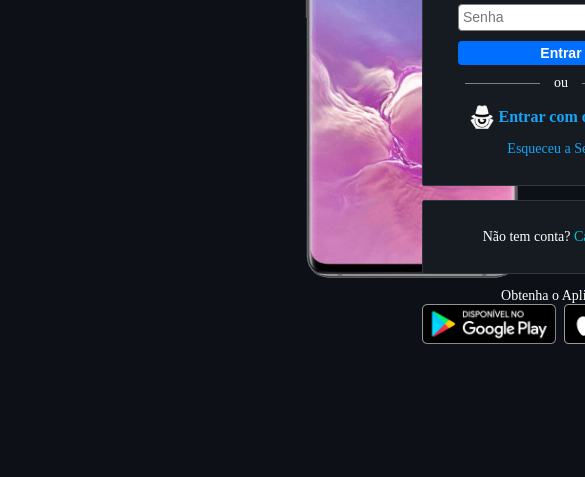
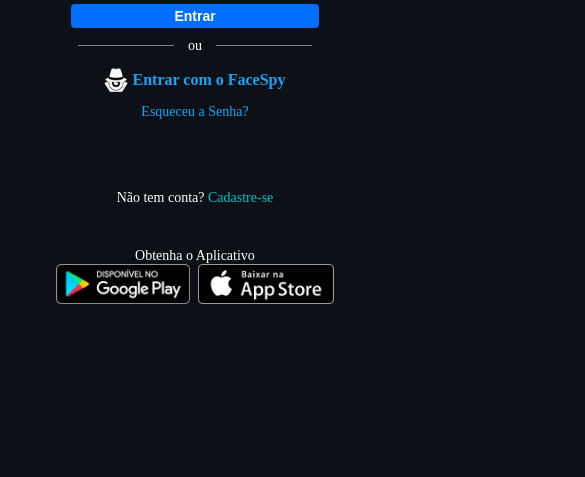
Before and after one commit to ThiagoMPSS/Login-Instagram-DIO-BootCamp, a plain HTML site: page index.html in a window 390 px wide. Shown: the part 367-844 px from the top of the page, 585 px wide, since content can reach past the window. Drawn offline with Linux system fonts and the light colour scheme.

Commit message:
Adicionando Responsividade

```diff
--- a/style.css
+++ b/style.css
@@ -12,7 +12,7 @@
 body {
     background: #0d1117;
     width: 100%;
-    min-width: 100vh;
+    /* min-width: 100vh; */
     display: flex;
     justify-content: center;
 }
@@ -21,7 +21,8 @@
     justify-content: start;
     align-items: center;
     height: 100vh;
-    width: 60%;
+    /* width: 60%; */
+    margin: 40px 0;
     display: flex;
 }
 
@@ -121,6 +122,7 @@
     border: 1px solid #30363d;
     height: fit-content;
     margin-top: 1em;
+    min-width: max-content;
 }
 
 .group-signup {
@@ -170,3 +172,21 @@
     width: 136px;
     height: 40px;
 }
+
+@media (max-width: 812px) {
+    .celular-div {
+        display: none;
+    }
+}
+
+@media (max-width: 450px) {
+    .group-login, .group-signup {
+        border-style: none;
+        width: 100%;
+        background: none;
+    }
+
+    .wrapper {
+        margin: 0px;
+    }
+}
```
Also changed, not shown: imgs/celular_mask.png (added).
